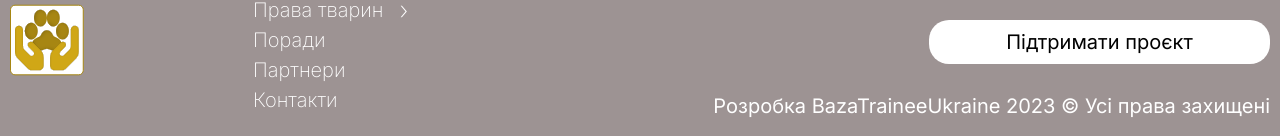
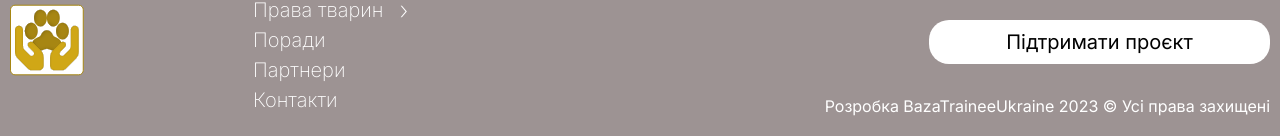
Before and after one commit to baza-trainee/pets_law, a React (Vite) app: page / in a window 1280 px wide. Shown: the part 4161-4297 px from the top of the page. Built offline with nearby package versions, Linux system fonts and the light colour scheme.

Commit message:
make minor changes

```diff
--- a/src/components/Footer.jsx
+++ b/src/components/Footer.jsx
@@ -46,11 +46,11 @@ const Footer = () => {
         <div className="flex flex-col items-end pt-[79px] gap-8">
           <button
             type="button"
-            className="w-[341px] h-[44px] p-[10px] rounded-[20px] bg-white text-xl leading-5 hover:bg-yellow focus:bg-yellow transition-all"
+            className="w-[341px] h-[44px] p-[10px] rounded-[20px] bg-white text-xl leading-5 hover:bg-yellow focus:bg-yellow duration-200 hover:shadow-[0px_4px_4px_0px_rgba(0,0,0,0.10)]"
           >
             Підтримати проєкт{" "}
           </button>
-          <p className="text-white font-normal text-xl leading-5">
+          <p className="text-white text-base leading-5">
             Розробка BazaTraineeUkraine 2023 &copy; Усі права захищені
           </p>
         </div>
```
